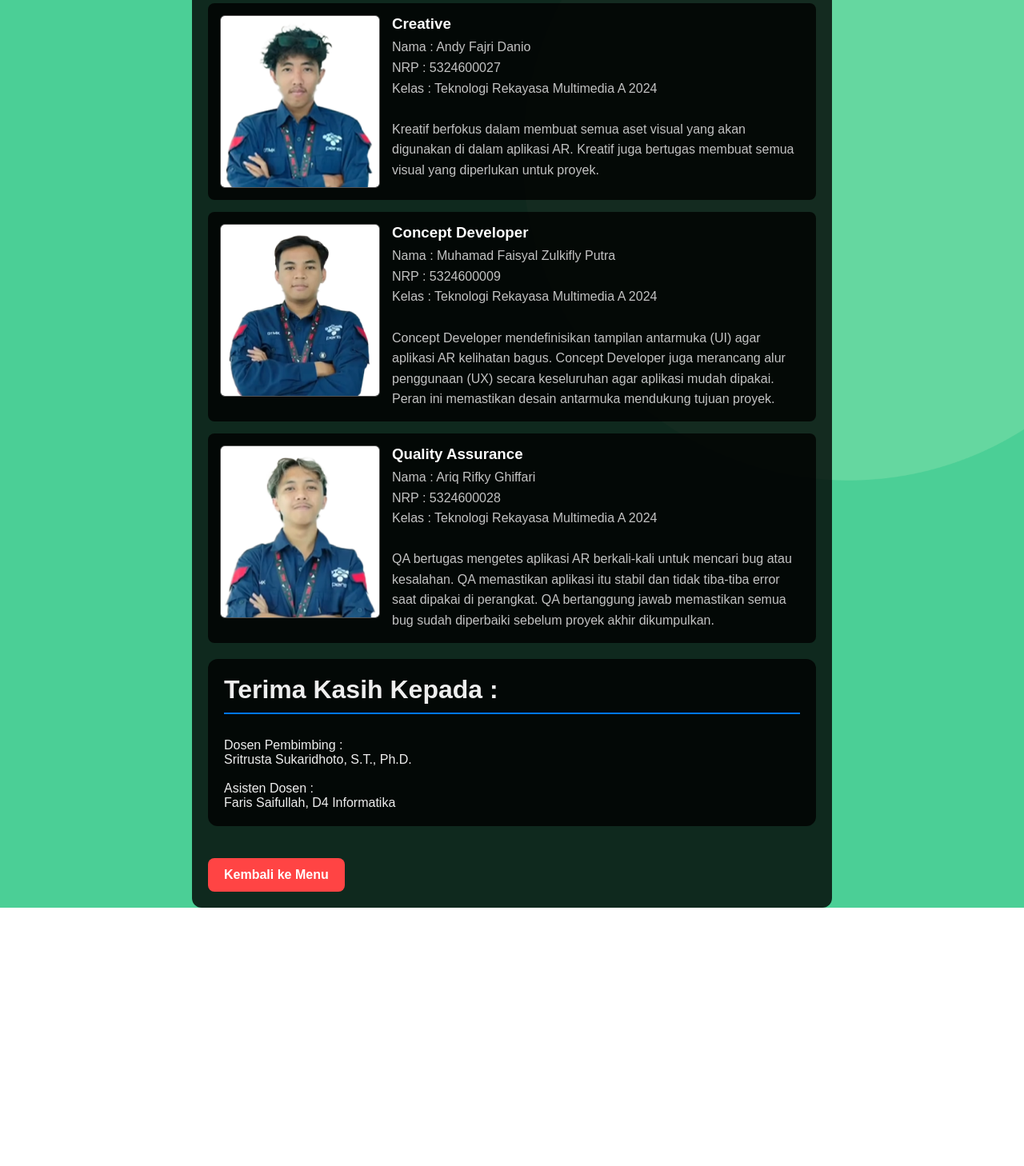
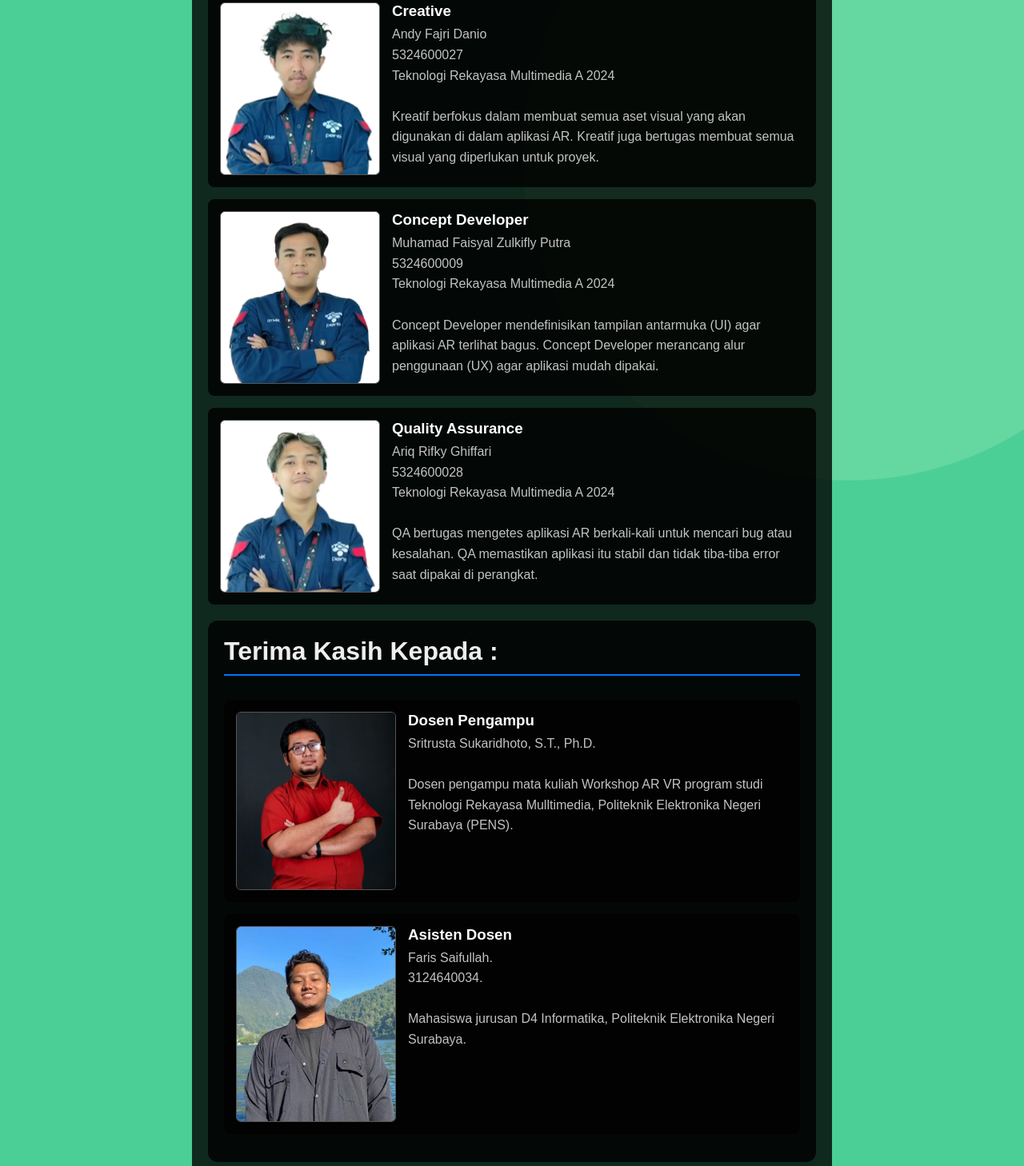
Before and after one commit to Narvik1/AR-MedCare, a plain HTML site: page about.html in a window 1280 px wide. Shown: the part 1122-2580 px from the top of the page at 80% size. Before the commit the page ends 2257 px from the top, so only its background shows below. Drawn offline with Linux system fonts and the light colour scheme.

Commit message:
v1.7 (revisi8)

```diff
--- a/about.html
+++ b/about.html
@@ -18,7 +18,7 @@
       <img src="./assets/creditfoto_amira.png" alt="Gestur memindahkan objek">
       <div class="tutorial-desc">
         <h3>Project Manager</h3>
-        <p>Nama  :  Amira Rizqi Aulia Noeryshanti Hidayat <br> NRP : 5324600029 <br> Kelas : Teknologi Rekayasa Multimedia A 2024</p>
+        <p>Amira Rizqi Aulia Noeryshanti Hidayat <br> 5324600029 <br> Teknologi Rekayasa Multimedia A 2024</p>
         <p> <br>PM adalah pemimpin yang mengatur jadwal kerja dan membagi tugas kepada semua anggota tim. PM mencetuskan ide utama dan fokus dari proyek AR ini. PM bertugas mengontrol semua proses agar proyek dapat selesai tepat waktu untuk presentasi.</p>
       </div>
     </div>
@@ -26,15 +26,15 @@
       <img src="./assets/creditfoto_dicho.png" alt="Gestur memindahkan objek">
       <div class="tutorial-desc">
         <h3>Programmer</h3>
-        <p>Nama  :  Dicho Dwi Putra Setyawan <br> NRP : 5324600011 <br> Kelas : Teknologi Rekayasa Multimedia A 2024</p>
-        <p> <br>Programmer menentukan teknologi apa yang akan dipakai untuk membuat aplikasi AR, menulis semua kode agar fitur inti AR, seperti munculnya objek, bisa berfungsi. Programmer juga bertanggung jawab membuat aplikasinya bisa bergerak dan berjalan dengan lancar.</p>
+        <p>Dicho Dwi Putra Setyawan <br>5324600011 <br>Teknologi Rekayasa Multimedia A 2024</p>
+        <p> <br>Programmer menentukan teknologi apa yang akan dipakai untuk membuat aplikasi AR, menulis semua kode agar fitur inti AR, seperti munculnya objek, bisa berfungsi.</p>
       </div>
     </div>
     <div class="tutorial-item">
       <img src="./assets/creditfoto_nathan.png" alt="Gestur memindahkan objek">
       <div class="tutorial-desc">
         <h3>Creative</h3>
-        <p>Nama  :  Nathan Yudhistira Siahaan <br> NRP : 5324600010 <br> Kelas : Teknologi Rekayasa Multimedia A 2024</p>
+        <p>Nathan Yudhistira Siahaan <br>5324600010 <br>Teknologi Rekayasa Multimedia A 2024</p>
         <p> <br>Kreatif berfokus dalam membuat semua aset visual yang akan digunakan di dalam aplikasi AR. Kreatif juga bertugas membuat semua visual yang diperlukan untuk proyek.</p>
       </div>
     </div>
@@ -42,7 +42,7 @@
       <img src="./assets/creditfoto_andy.png" alt="Gestur memindahkan objek">
       <div class="tutorial-desc">
         <h3>Creative</h3>
-        <p>Nama  :  Andy Fajri Danio <br> NRP : 5324600027 <br> Kelas : Teknologi Rekayasa Multimedia A 2024</p>
+        <p>Andy Fajri Danio <br>5324600027 <br>Teknologi Rekayasa Multimedia A 2024</p>
         <p> <br>Kreatif berfokus dalam membuat semua aset visual yang akan digunakan di dalam aplikasi AR. Kreatif juga bertugas membuat semua visual yang diperlukan untuk proyek.</p>
       </div>
     </div>
@@ -50,25 +50,36 @@
       <img src="./assets/creditfoto_faisal.png" alt="Gestur memindahkan objek">
       <div class="tutorial-desc">
         <h3>Concept Developer</h3>
-        <p>Nama  :  Muhamad Faisyal Zulkifly Putra <br> NRP : 5324600009 <br> Kelas : Teknologi Rekayasa Multimedia A 2024</p>
-        <p> <br>Concept Developer mendefinisikan tampilan antarmuka (UI) agar aplikasi AR kelihatan bagus. Concept Developer juga merancang alur penggunaan (UX) secara keseluruhan agar aplikasi mudah dipakai. Peran ini memastikan desain antarmuka mendukung tujuan proyek.</p>
+        <p>Muhamad Faisyal Zulkifly Putra <br>5324600009 <br>Teknologi Rekayasa Multimedia A 2024</p>
+        <p> <br>Concept Developer mendefinisikan tampilan antarmuka (UI) agar aplikasi AR terlihat bagus. Concept Developer merancang alur penggunaan (UX) agar aplikasi mudah dipakai.</p>
       </div>
     </div>
     <div class="tutorial-item">
       <img src="./assets/creditfoto_ariq.png" alt="Gestur memindahkan objek">
       <div class="tutorial-desc">
         <h3>Quality Assurance</h3>
-        <p>Nama  :  Ariq Rifky Ghiffari <br> NRP : 5324600028 <br> Kelas : Teknologi Rekayasa Multimedia A 2024</p>
-        <p> <br>QA bertugas mengetes aplikasi AR berkali-kali untuk mencari bug atau kesalahan. QA memastikan aplikasi itu stabil dan tidak tiba-tiba error saat dipakai di perangkat. QA bertanggung jawab memastikan semua bug sudah diperbaiki sebelum proyek akhir dikumpulkan.</p>
+        <p>Ariq Rifky Ghiffari <br>5324600028 <br> Teknologi Rekayasa Multimedia A 2024</p>
+        <p> <br>QA bertugas mengetes aplikasi AR berkali-kali untuk mencari bug atau kesalahan. QA memastikan aplikasi itu stabil dan tidak tiba-tiba error saat dipakai di perangkat. </p>
       </div>
     </div>
       <div class="static-container">
     <h1>Terima Kasih Kepada :</h1>
-    <p>Dosen Pembimbing :</p>
-    <p>Sritrusta Sukaridhoto, S.T., Ph.D.</p>
-    <p><br></p>
-    <p>Asisten Dosen :</p>
-    <p>Faris  Saifullah, D4 Informatika</p>
+    <div class="tutorial-item">
+      <img src="./assets/Sritrusta Sukaridhoto, S.T., Ph.D.2.jpg" alt="Gestur memindahkan objek">
+      <div class="tutorial-desc">
+        <h3>Dosen Pengampu</h3>
+        <p>Sritrusta Sukaridhoto, S.T., Ph.D.</p>
+        <p> <br>Dosen pengampu mata kuliah Workshop AR VR  program studi Teknologi Rekayasa Mulltimedia, Politeknik Elektronika Negeri Surabaya (PENS).</p>
+      </div>
+    </div>
+    <div class="tutorial-item">
+      <img src="./assets/Faris Syaifullah 2.jpg" alt="Gestur memindahkan objek">
+      <div class="tutorial-desc">
+        <h3>Asisten Dosen</h3>
+        <p>Faris Saifullah. <br>3124640034.</p>
+        <p> <br>Mahasiswa jurusan D4 Informatika, Politeknik Elektronika Negeri Surabaya.</p>
+      </div>
+    </div>
   </div>
     <button class="back-button" onclick="window.location='index.html'">Kembali ke Menu</button>
 
```
Also changed, not shown: assets/Faris Syaifullah 2.jpg (added), assets/Faris Syaifullah.jpg (added), assets/Sritrusta Sukaridhoto, S.T., Ph.D..jpg (added), assets/Sritrusta Sukaridhoto, S.T., Ph.D.2.jpg (added), style-menu.css (line endings or trailing spaces).
